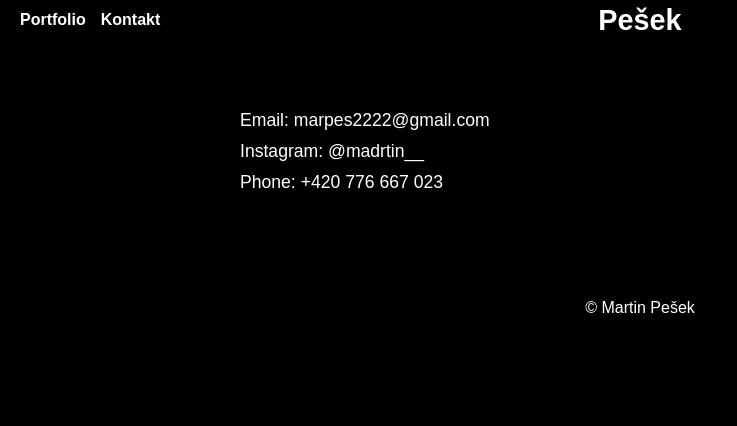
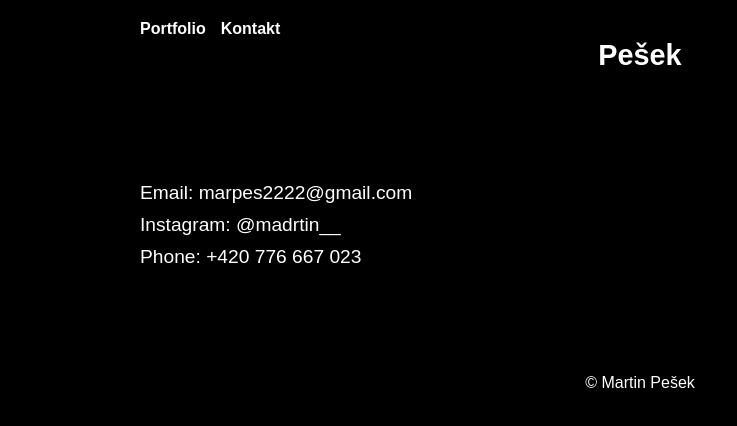
Before and after one commit to Madrindrdr/martin-pesek, a plain HTML site: page contact.html in a window 1280 px wide. Shown: the whole page, without its empty margins (0-737 px from the left). Drawn offline with Linux system fonts and the light colour scheme; a web font is replaced by a local one.

Commit message:
Update contact.html

```diff
--- a/contact.html
+++ b/contact.html
@@ -2,7 +2,7 @@
 <html lang="en">
 <head>
   <meta charset="UTF-8">
-  <title>Contact Me</title>
+  <title>Kontakt</title>
 
   <link href="https://fonts.googleapis.com/css2?family=Special+Gothic+Expanded+One&display=swap" rel="stylesheet">
 
@@ -13,31 +13,29 @@
       color: #fff;
       margin: 0;
       padding: 0;
+      width: 100%;
+    }
+
+    .container {
+      width: 1000px;
+      margin: 40px auto;
+      padding: 20px;
     }
 
     header {
       background: #000;
       padding: 20px;
-      display: flex;
-      justify-content: center;
-      align-items: center;
+      width: 1000px;
+      margin: 0 auto;
       position: relative;
     }
 
-    header h1 {
-      margin: 0;
-      font-size: 1.8rem;
+    nav {
       position: absolute;
-      left: 50%;
-      transform: translateX(-50%);
-      text-align: center;
-    }
-
-    nav {
+      left: 20px;
+      top: 20px;
       display: flex;
       gap: 15px;
-      position: absolute;
-      left: 20px;
     }
 
     nav a {
@@ -50,14 +48,13 @@
       text-decoration: underline;
     }
 
-    .container {
-      width: 800px;
-      margin: 40px auto;
-      padding: 20px;
+    header h1 {
+      text-align: center;
+      font-size: 1.8rem;
     }
 
     .contact-info p {
-      font-size: 1.1rem;
+      font-size: 1.2rem;
       margin: 10px 0;
     }
 
@@ -75,13 +72,16 @@
       padding: 20px;
       background: #000;
       margin-top: 40px;
+      width: 1000px;
+      margin-left: auto;
+      margin-right: auto;
     }
   </style>
 </head>
 <body>
   <header>
     <nav>
-      <a href="home.html">Portfolio</a>
+      <a href="index.html">Portfolio</a>
       <a href="contact.html">Kontakt</a>
     </nav>
     <h1>Pešek</h1>
```
